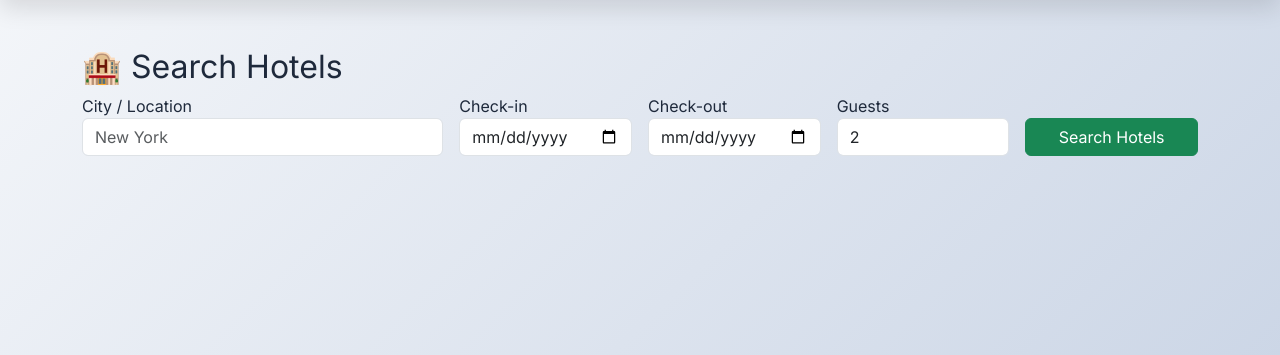
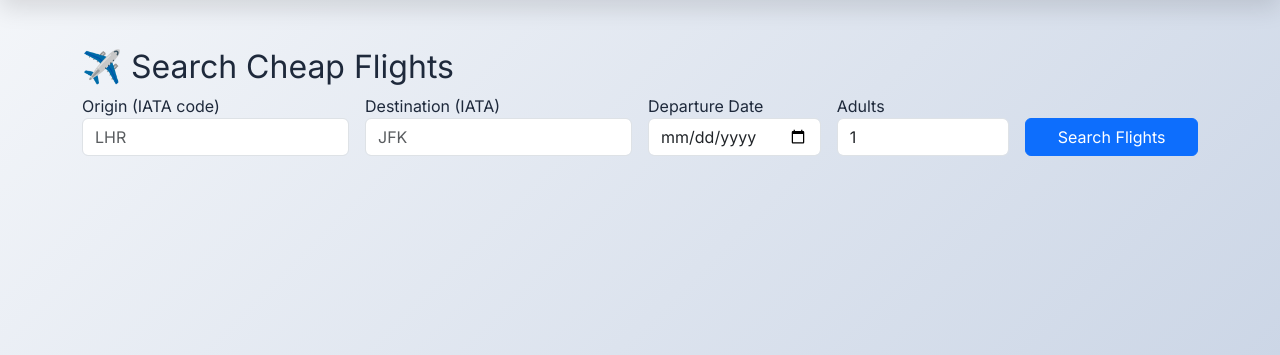
Before and after one commit to bladewonnacott11-bot/Swift-Travel, a Flask app: page /flights in a window 1280 px wide. Shown: the part 74-429 px from the top of the page. Run offline with Flask 3, Linux system fonts and the light colour scheme.

Commit message:
flights.html

```diff
--- a/templates/flights.html
+++ b/templates/flights.html
@@ -1,45 +1,59 @@
 {% extends "base.html" %}
 {% block content %}
-<h2>🏨 Search Hotels</h2>
-<form method="POST" class="row g-3 mb-4">
-    <div class="col-md-4">
-        <label>City / Location</label>
-        <input type="text" name="location" class="form-control" placeholder="New York" value="{{ form_data.location or '' }}" required>
+<h2>✈️ Search Cheap Flights</h2>
+<form method="POST" class="row g-3 mb-4" id="flight-search-form">
+    <div class="col-md-3">
+        <label>Origin (IATA code)</label>
+        <input type="text" name="origin" class="form-control" placeholder="LHR" value="{{ request.args.get('origin', '') }}" required>
+    </div>
+    <div class="col-md-3">
+        <label>Destination (IATA)</label>
+        <input type="text" name="destination" class="form-control" placeholder="JFK" value="{{ request.args.get('destination', '') }}" required>
     </div>
     <div class="col-md-2">
-        <label>Check-in</label>
-        <input type="date" name="check_in" class="form-control" value="{{ form_data.check_in or '' }}" required>
+        <label>Departure Date</label>
+        <input type="date" name="depart_date" class="form-control" value="{{ request.args.get('depart_date', '') }}" required>
     </div>
     <div class="col-md-2">
-        <label>Check-out</label>
-        <input type="date" name="check_out" class="form-control" value="{{ form_data.check_out or '' }}" required>
-    </div>
-    <div class="col-md-2">
-        <label>Guests</label>
-        <input type="number" name="guests" class="form-control" value="{{ form_data.guests or 2 }}" min="1">
+        <label>Adults</label>
+        <input type="number" name="adults" class="form-control" value="{{ request.args.get('adults', 1) }}" min="1" required>
     </div>
     <div class="col-md-2 align-self-end">
-        <button type="submit" class="btn btn-success w-100">Search Hotels</button>
+        <button type="submit" class="btn btn-primary w-100">Search Flights</button>
     </div>
 </form>
 
 {% if results %}
-    <h3>Hotel Deals</h3>
-    <div class="row">
-        {% for hotel in results %}
-            <div class="col-md-4 mb-3">
-                <div class="card h-100">
-                    <div class="card-body">
-                        <h5 class="card-title">{{ hotel.name }}</h5>
-                        <p class="card-text">⭐ Rating: {{ hotel.rating }}</p>
-                        <p class="card-text">{{ hotel.price_per_night }} / night</p>
-                        <small>{{ hotel.address }}</small>
-                    </div>
+    <h3>Results (cheapest first)</h3>
+    <div class="list-group">
+        {% for flight in results %}
+            <div class="list-group-item">
+                <div class="d-flex justify-content-between">
+                    <strong>{{ flight.airline }}</strong>
+                    <span class="badge bg-success">{{ flight.price }}</span>
                 </div>
+                <small>Depart: {{ flight.outbound_departure }} → Arrive: {{ flight.outbound_arrival }}</small><br>
+                {% if flight.inbound_departure %}
+                    <small>Return: {{ flight.inbound_departure }} → {{ flight.inbound_arrival }}</small>
+                {% endif %}
             </div>
         {% endfor %}
     </div>
 {% elif results is not none %}
-    <div class="alert alert-info">No hotels found for this location.</div>
+    <div class="alert alert-info">No flights found. Try different dates or airports.</div>
 {% endif %}
+
+<script>
+    // Optional: auto-submit if all fields are pre-filled from URL
+    (function() {
+        const form = document.getElementById('flight-search-form');
+        const origin = form.querySelector('[name="origin"]').value;
+        const dest = form.querySelector('[name="destination"]').value;
+        const date = form.querySelector('[name="depart_date"]').value;
+        if (origin && dest && date && !{{ results is not none|tojson }}) {
+            // Submit only if no results are already shown
+            // setTimeout(() => form.submit(), 100);
+        }
+    })();
+</script>
 {% endblock %}
```
